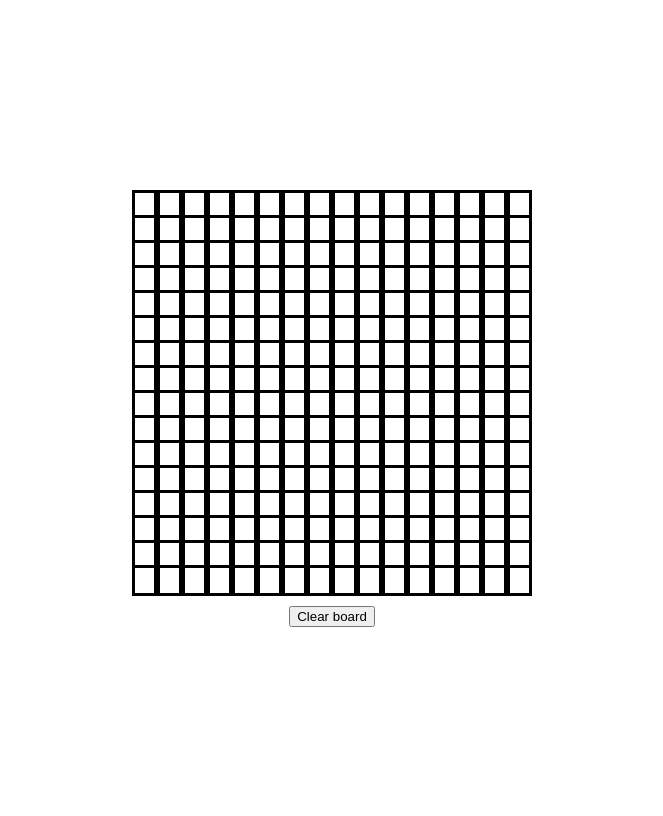
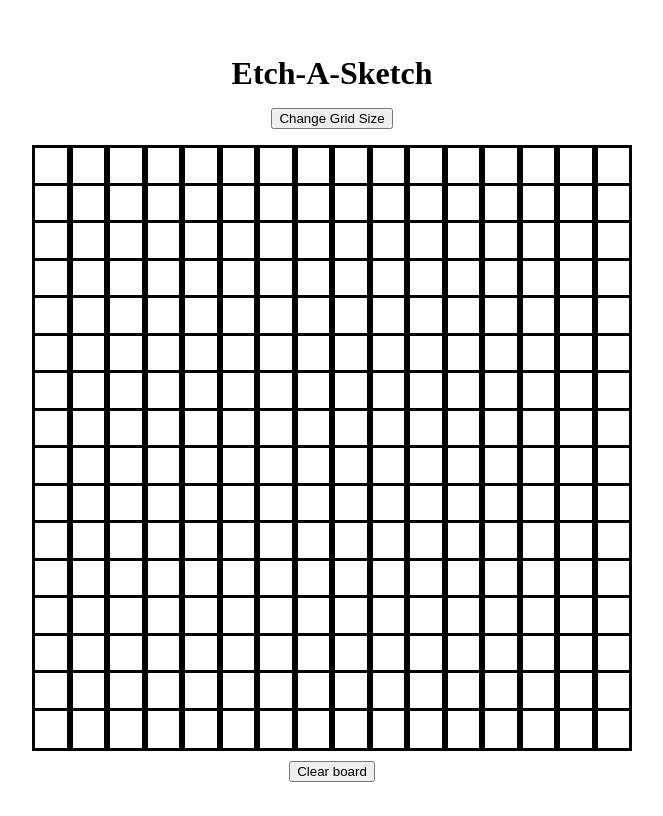
Before and after one commit to BIO11/Etch-A-Sketch, a plain HTML site: page index.html in a window 1280 px wide. Shown: the whole page, without its empty margins (308-971 px from the left). Drawn offline with Linux system fonts and the light colour scheme.

Commit message:
add change-grid-size-button

```diff
--- a/index.html
+++ b/index.html
@@ -8,7 +8,8 @@
     <script src="script.js" defer></script>
 </head>
 <body>
-    <div class="board"></div>
+    <h1 class="title">Etch-A-Sketch</h1>
+    <button class="change-grid-size">Change Grid Size</button>
     <button class="reset">Clear board</button>
 </body>
 </html>
--- a/script.js
+++ b/script.js
@@ -1,20 +1,33 @@
 let newDiv;
-let board = document.querySelector(".board");
-let rows = 16;
-let cols = 16;
 
-// creates the 16 row containers
+const gridButton = document.querySelector(".change-grid-size");
+
+// removes board div and creates another one
+gridButton.addEventListener('click', () => {
+    const board = document.querySelector(".board");
+    document.body.removeChild(board);
+    squares = prompt("How many squares per side?");
+    createGrid(squares);
+})
+
+// function sets up board, called at the start and whenever grid size changes
+function createGrid(squares) {
+    let board = document.createElement("div");
+    board.classList.add("board");
+    document.body.insertBefore(board, resetButton);
+
+    // creates the row containers
     let divRowContainers = [];
-for (let i = 0; i < rows; i++) {
+    for (let i = 0; i < squares; i++) {
         newDiv = document.createElement('div');
         newDiv.classList.add("row-container");
         board.appendChild(newDiv);
         divRowContainers.push(newDiv);
     }
 
-// adds the 16 divs in each container
+    // adds the divs in each container
     divRowContainers.forEach(function(rowContainer) {
-    for (let i = 0; i < cols; i++) {
+        for (let i = 0; i < squares; i++) {
             newDiv = document.createElement('div');
             newDiv.classList.add("hover-div");
             rowContainer.appendChild(newDiv);
@@ -29,9 +42,13 @@ hoverDivs.forEach(function(hoverDiv) {
         })
     })
 
+}
+
 const resetButton = document.querySelector(".reset");
 resetButton.addEventListener('click', () => {
     hoverDivs.forEach(function(hoverDiv) {
         hoverDiv.style.backgroundColor = "white";
     })
 })
+
+createGrid(16); //default # of squares is 16
--- a/style.css
+++ b/style.css
@@ -7,11 +7,19 @@ body {
     justify-content: center;
 }
 
+.title {
+    margin-bottom: 2vh;
+}
+
+.change-grid-size {
+    margin-bottom: 2vh;
+}
+
 .board {
     display: flex;
     flex-direction: column;
-    height: 50vh;
-    width: 50vh;
+    height: 75vh;
+    width: 75vh;
 }
 
 .reset {
```
Lines whose indentation alone changed are shown as unchanged.
